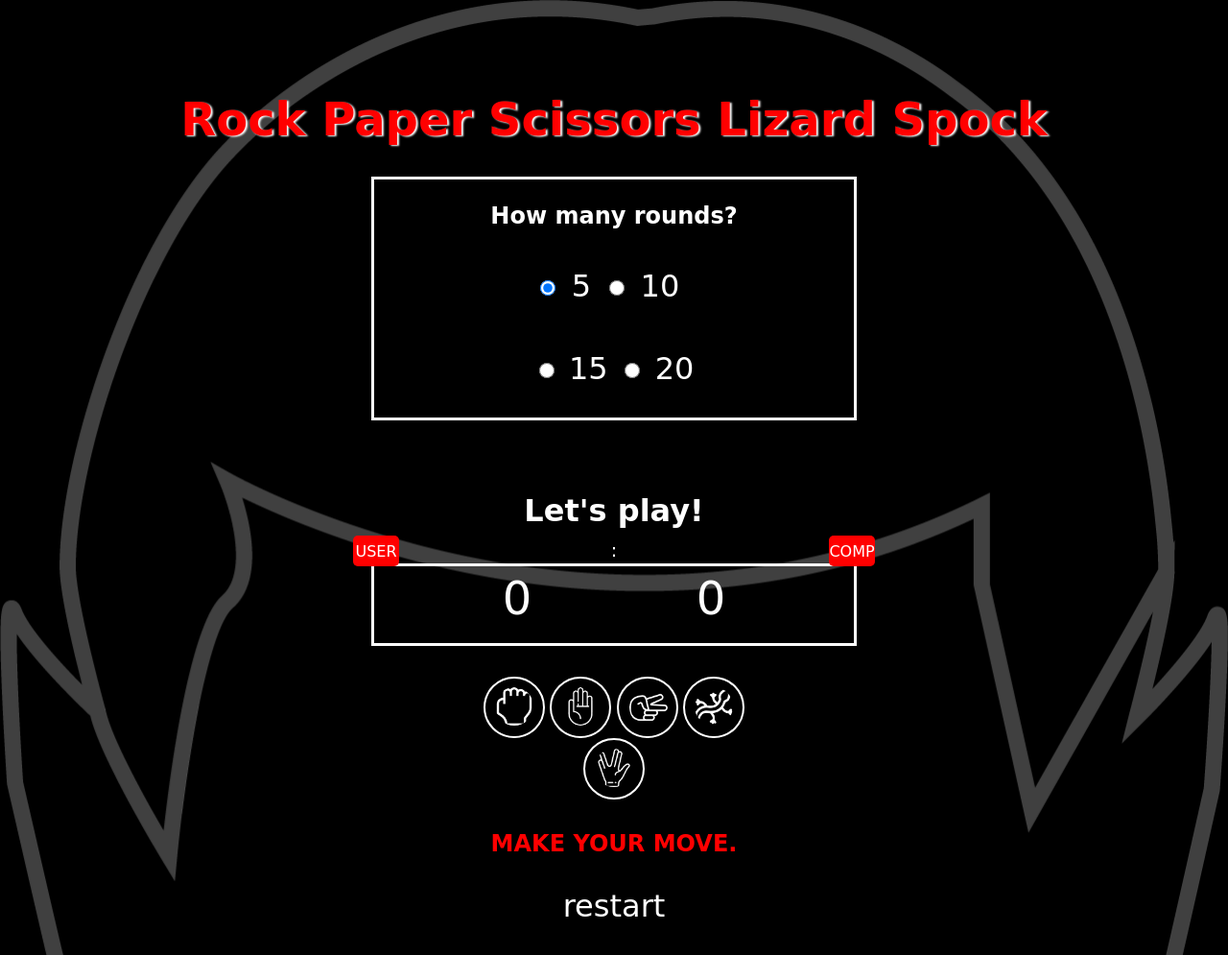
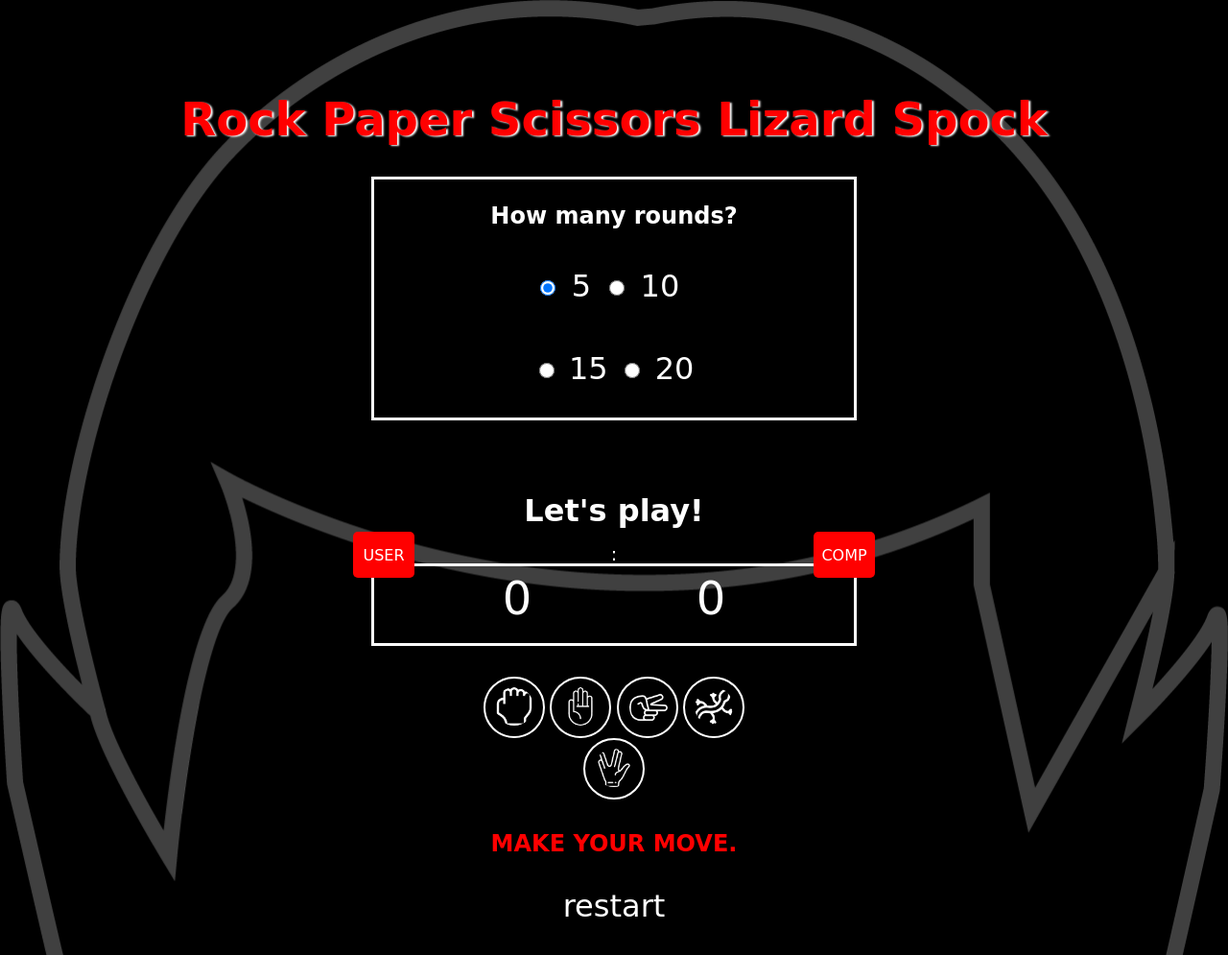
Before and after one commit to supercode-bootcamps/javascript-vertiefung-schere-stein-papier-g-hoost, a plain HTML site: page index.html in a window 1280 px wide. Shown: the whole page at 96% size. Drawn offline with Linux system fonts and the light colour scheme; a web font is replaced by a local one.

Commit message:
reaaaady

```diff
--- a/assets/css/style.css
+++ b/assets/css/style.css
@@ -65,7 +65,7 @@ input {
     height: 3rem;
     width: 34rem;
     margin: 0 auto;
-    top: 13vh;
+    top: 12.5vh;
     justify-content: space-between;
     align-items: baseline;
 }
@@ -73,8 +73,8 @@ input {
     display: flex;
     justify-content: center;
     align-items: center;
-    width: 3rem;
-    height: 2rem;
+    width: 4rem;
+    height: 3rem;
     background-color: red;
     color: white;
     border-radius: 5px;
```
